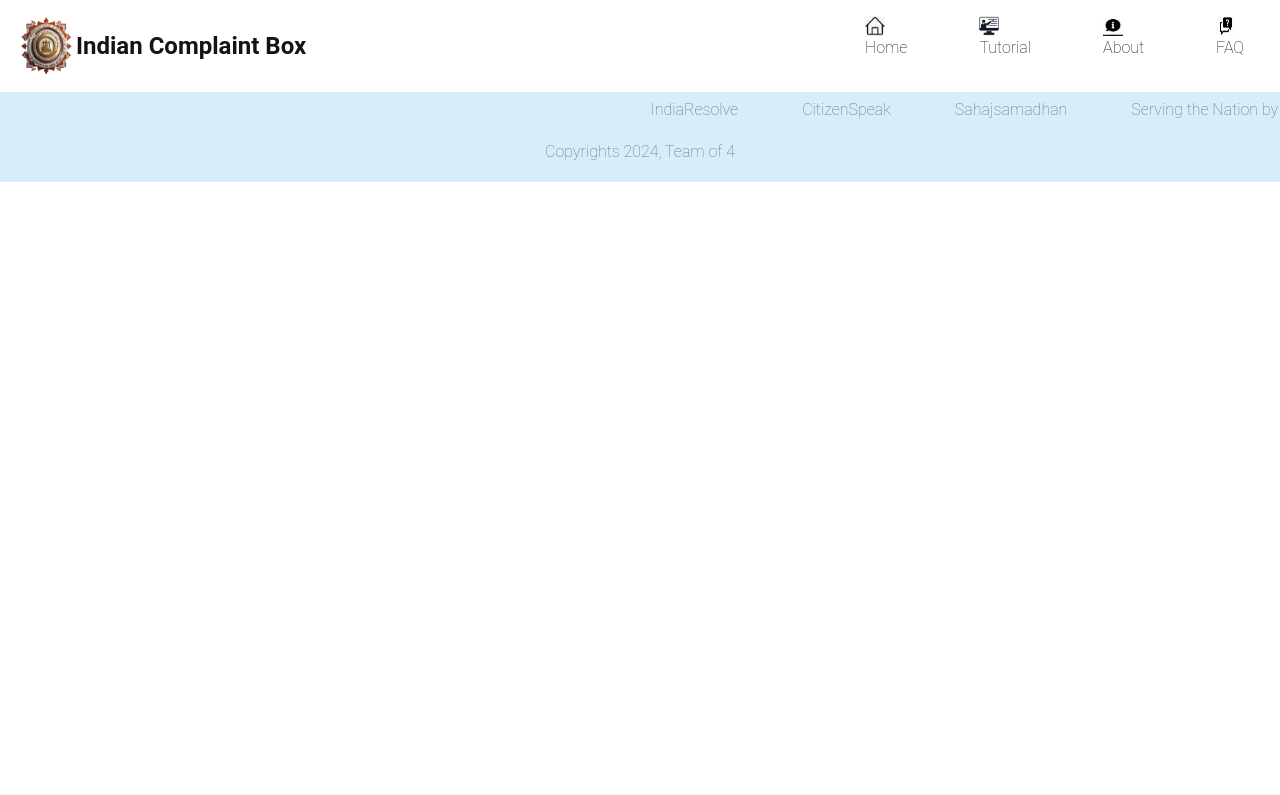
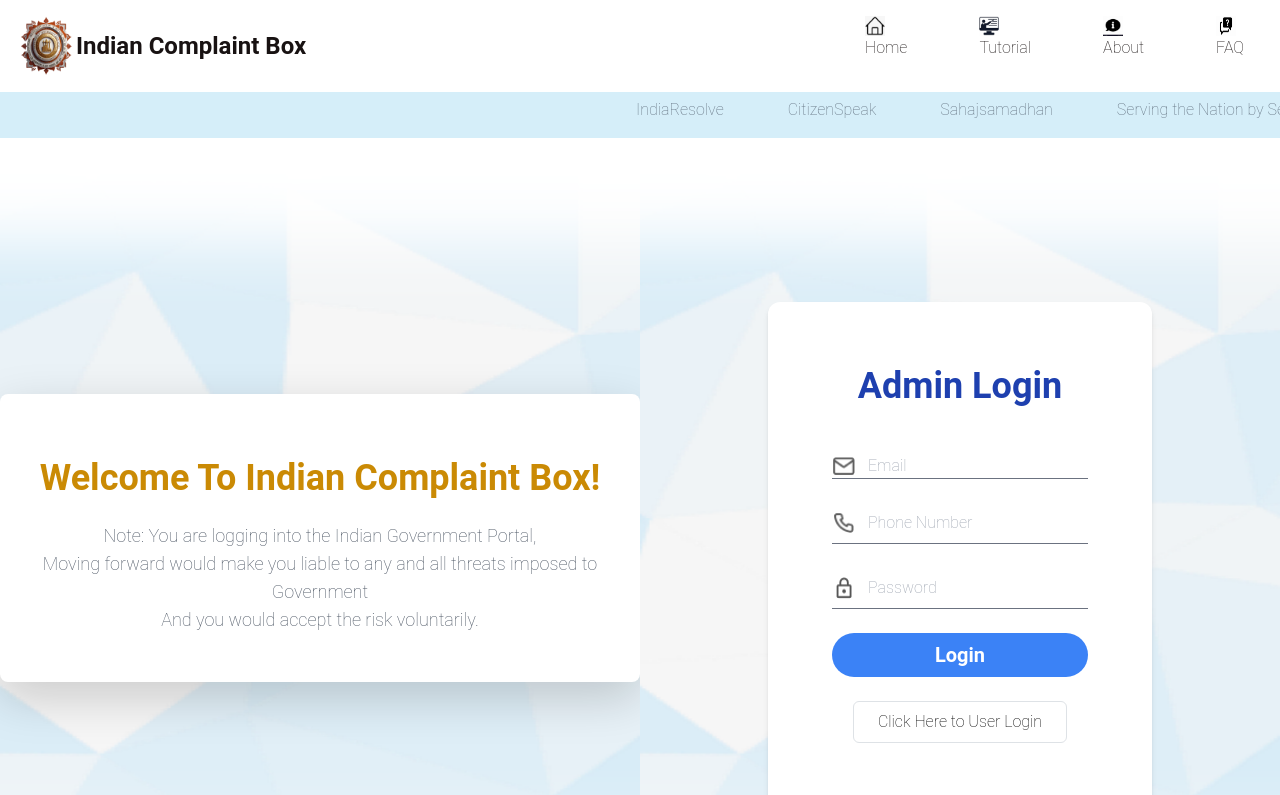
Before and after one commit to gkmohith17/Complaint-Managment-Website, a React (Create React App) app in the folder frontend/: page /Complaint-Box/AdminLoginPage in a window 1280 px wide. Shown: the top 795 px of the page. Built offline with nearby package versions, Linux system fonts and the light colour scheme.

Commit message:
Added AdminLoginPage

```diff
--- a/frontend/src/App.js
+++ b/frontend/src/App.js
@@ -12,6 +12,7 @@ import FeedbackForm from "./Components/Pages/FeedbackForm";
 import Home from "./Components/Pages/Home";
 import TrackComplaints from "./Components/Pages/TrackComplaints";
 import Tutorial from "./Components/Pages/Tutorial";
+import AdminLoginPage from "./Components/Pages/AdminLoginPage"
 
 function App() {
   const [phoneId, setPhoneId] = useState("");
@@ -34,11 +35,9 @@ function App() {
         <Route path="/FeedbackForm" element={<FeedbackForm />}></Route>
         <Route path="/TrackComplaints" element={<TrackComplaints />}></Route>
         <Route path="/AdminDashboard" element={<AdminDashboard />}></Route>
-        <Route
-          path="/ComplaintRegister"
-          element={<ComplaintRegister />}
-        ></Route>
+        <Route path="/ComplaintRegister" element={<ComplaintRegister />}></Route>
         <Route path="/ComplaintView" element={<ComplaintView />}></Route>
+        <Route path="/AdminLoginPage" element={<AdminLoginPage/>}></Route>
       </Routes>
       <Footer />
     </div>
--- /dev/null
+++ b/frontend/src/Components/Pages/AdminLoginPage.js
@@ -0,0 +1,90 @@
+import React from "react";
+import EmailIcon from "./Assets/Icons/email.png";
+import PhoneIcon from "./Assets/Icons/phone.png";
+import PasswordIcon from "./Assets/Icons/pass.png";
+import BackgroundImage from "./Assets/Images/bgbgbg.png";
+import { useNavigate } from "react-router-dom";
+
+function LoginPage() {
+  const navigate = useNavigate();
+
+  return (
+    <div className="flex h-screen">
+      {/* Welcome Section */}
+      <div
+        className="w-1/2 bg-cover bg-center flex items-center justify-center"
+        style={{ backgroundImage: `url(${BackgroundImage})` }}
+      >
+        <div className="text-center bg-white bg-opacity-80 p-8 rounded-lg shadow-lg">
+          <h2 className="text-4xl font-bold text-yellow-600 mb-4 mt-8">
+            Welcome To Indian Complaint Box!
+          </h2>
+          <p className="text-lg text-gray-600">
+            Note: You are logging into the Indian Government Portal, <br />
+            Moving forward would make you liable to any and all threats imposed
+            to Government <br />
+            And you would accept the risk voluntarily.
+          </p>
+        </div>
+      </div>
+
+      {/* Login Form Section */}
+      <div
+        className="w-1/2 flex items-center justify-center bg-cover bg-center"
+        style={{ backgroundImage: `url(${BackgroundImage})` }}
+      >
+        <div className="max-w-md px-16 py-16 mt-8 bg-white bg-opacity-80 rounded-xl shadow-md">
+          <h2 className="text-4xl font-bold text-center mb-12 text-blue-800">
+            Admin Login
+          </h2>
+          <div className="mb-4">
+            <div className="flex items-center border-b border-gray-500 w-64">
+              <img src={EmailIcon} alt="Email Icon" className="w-6 h-6 mr-3" />
+              <input
+                type="text"
+                className="w-full outline-none focus:border-blue-500"
+                placeholder="Email"
+              />
+            </div>
+          </div>
+          <div className="mb-4">
+            <div className="flex items-center border-b border-gray-500 py-2">
+              <img src={PhoneIcon} alt="Phone Icon" className="w-6 h-6 mr-3" />
+              <input
+                type="text"
+                className="w-full outline-none focus:border-blue-500"
+                placeholder="Phone Number"
+              />
+            </div>
+          </div>
+          <div className="mb-6">
+            <div className="flex items-center border-b border-gray-500 py-2">
+              <img src={PasswordIcon} alt="Password Icon" className="w-6 h-6 mr-3" />
+              <input
+                type="password"
+                className="w-full outline-none focus:border-blue-500"
+                placeholder="Password"
+              />
+            </div>
+          </div>
+          <button
+            className="w-full bg-blue-500 text-white font-bold text-xl py-2 rounded-full hover:bg-blue-600"
+          >
+            Login
+          </button>
+          <div className="flex justify-center mt-4">
+            <button
+              type="button"
+              className="text-black text-center border border-gray-400 py-2 px-4 rounded hover:bg-gray-200"
+              onClick={() => navigate('/Home')}
+            >
+              Click Here to User Login
+            </button>
+          </div>
+        </div>
+      </div>
+    </div>
+  );
+}
+
+export default LoginPage;
--- a/frontend/src/Components/Pages/LoginMainPage.js
+++ b/frontend/src/Components/Pages/LoginMainPage.js
@@ -10,15 +10,12 @@ import Phone from "./Assets/Icons/phone.png";
 import "./LoginMainPage.css";
 
 const LoginMainPage = () => {
-  // State variables
   const [isLogin, setIsLogin] = useState(true);
   const [alignEnd, setAlignEnd] = useState(false);
   const [isFading, setIsFading] = useState(false);
-  const [phoneId, setPhoneId] = useState("");
 
   const navigate = useNavigate();
 
-  // Function to toggle between login and signup forms
   const handleToggle = () => {
     setIsFading(true);
     setTimeout(() => {
@@ -28,28 +25,11 @@ const LoginMainPage = () => {
     }, 500);
   };
 
-  // hash passwords using bcrypt
-  const encryptPass = async (password) => {
-    return await bcrypt.hash(password, 8);
-  };
-
-  const clearData = () => {
-    document.getElementById("signup-first-name").value = "";
-    document.getElementById("signup-last-name").value = "";
-    document.getElementById("signup-email").value = "";
-    document.getElementById("signup-phone").value = "";
-    document.getElementById("signup-dob").value = "";
-    document.getElementById("signup-password").value = "";
-    document.getElementById("signup-confirmpassword").value = "";
-  };
-
-  // Function to handle login process
   const handleLogin = async () => {
     try {
       const phone = document.getElementById("login-phone").value;
       const password = document.getElementById("login-password").value;
 
-      // Send login request to the backend API
       const response = await axios.post("http://localhost:5000/api/login", {
         phone,
         password,
@@ -57,11 +37,7 @@ const LoginMainPage = () => {
 
       console.log("Login Response:", response.data);
 
-      // Handle response from the server
       if (response.data.message === "Login successful") {
-        setPhoneId(phone); // Store phone number in state
-        // navigate("/AdminDashboard");
-        console.log("this is the phone number ", phone);
         navigate("/dashboard", { state: { phoneId: phone } });
       } else {
         window.alert("User not found. Check your phone number or password.");
@@ -81,7 +57,6 @@ const LoginMainPage = () => {
     return phone.length === 10 && /^\d{10}$/.test(phone);
   };
 
-  // Function to handle signup process
   const handleSignup = async () => {
     try {
       const firstName = document.getElementById("signup-first-name").value;
@@ -94,7 +69,6 @@ const LoginMainPage = () => {
         "signup-confirmpassword"
       ).value;
 
-      // Validate password confirmation
       if (password !== confirmPassword) {
         window.alert("Passwords do not match.");
         return;
@@ -110,7 +84,7 @@ const LoginMainPage = () => {
         return;
       }
 
-      const hashedPassword = await encryptPass(password);
+      const hashedPassword = await bcrypt.hash(password, 8);
 
       const response = await axios.post("http://localhost:5000/api/signup", {
         firstName,
@@ -129,6 +103,16 @@ const LoginMainPage = () => {
       window.alert("An error occurred while signing up. Please try again.");
       clearData();
     }
+  };
+
+  const clearData = () => {
+    document.getElementById("signup-first-name").value = "";
+    document.getElementById("signup-last-name").value = "";
+    document.getElementById("signup-email").value = "";
+    document.getElementById("signup-phone").value = "";
+    document.getElementById("signup-dob").value = "";
+    document.getElementById("signup-password").value = "";
+    document.getElementById("signup-confirmpassword").value = "";
   };
 
   return (
@@ -191,6 +175,15 @@ const LoginMainPage = () => {
                   Sign Up
                 </button>
               </div>
+              {/* Only show Admin Login button in User Login section */}
+              <button
+                type="button"
+                onClick={() => navigate("/AdminLoginPage")}
+                className="w-full text-red-400 hover:text-red-500 font-bold text-md py-2 rounded-full mt-10 "
+>
+  For Admin Login Click Here
+</button>
+
             </div>
           ) : (
             <div className="SignUp p-10 pt-1">
```
